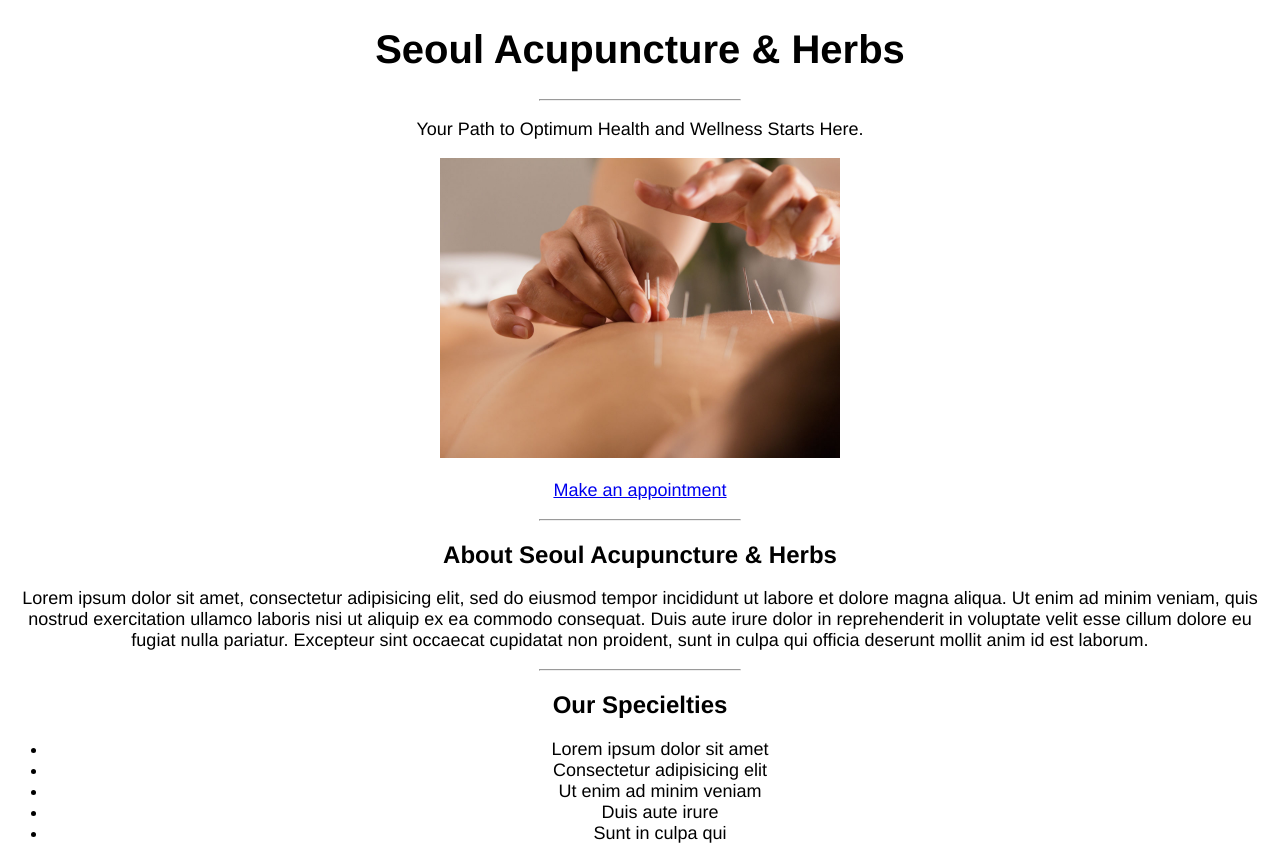
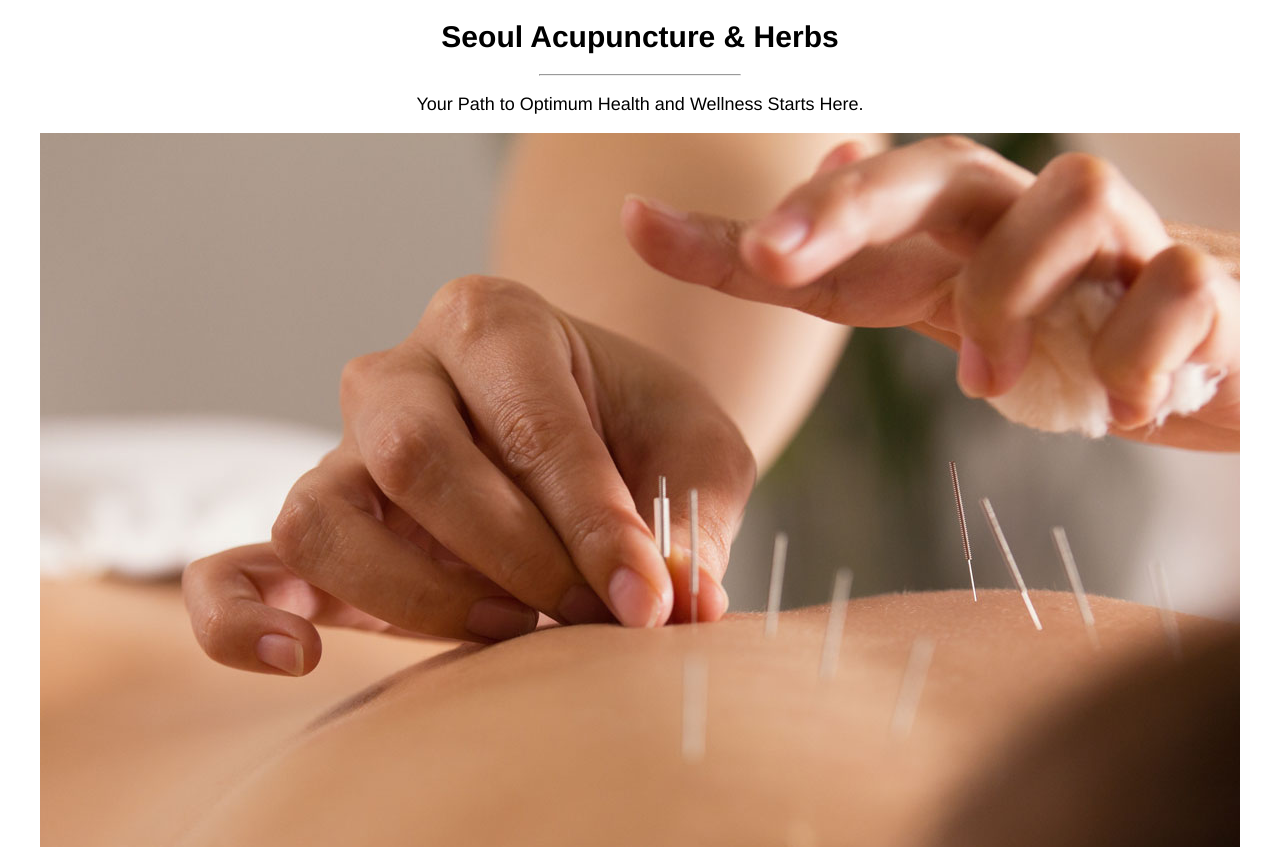
Before and after one commit to hhan01/hhan01.github.io, a plain HTML site: page unit_3/index.html in a window 1280 px wide. Shown: the top 847 px of the page. Drawn offline with Linux system fonts and the light colour scheme.

Commit message:
Update style.css

```diff
--- a/unit_3/css/style.css
+++ b/unit_3/css/style.css
@@ -4,11 +4,10 @@ body {
 	color: A9A9A9;
 }
 h1 {
-	font-size: 40px;
+	font-size: 30px;
 	font font-weight: bold;
 }
 hr {width: 200px;}
-img {width: 400px;}
 h2 {
 	font size: 24px;
 }
```
